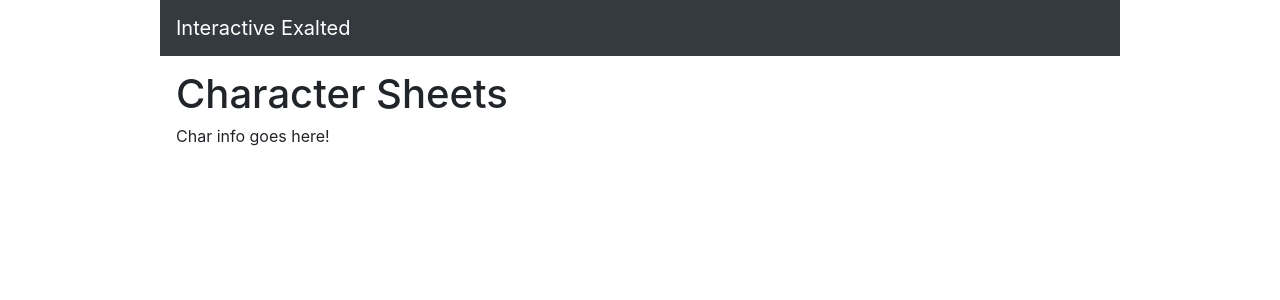
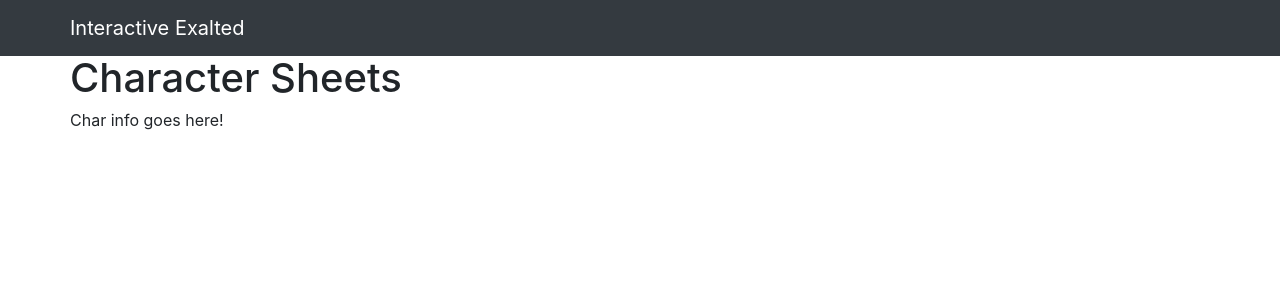
Before and after one commit to bobbzorzen/InteractiveExaltedSheets, a Django app: page /char_sheet/ in a window 1280 px wide. Shown: the top 300 px of the page. Run offline with Django 3.2, Linux system fonts and the light colour scheme; some libraries are stand-ins or nearby versions.

Commit message:
added basic bootstrap grid

```diff
--- a/InteractiveExalted/char_sheet/static/css/style.css
+++ b/InteractiveExalted/char_sheet/static/css/style.css
@@ -1,6 +1,6 @@
-html {
+/* .column {
     padding: 0 10em;
 }
 .content-wrapper {
     padding: 1em;
-}
+} */
--- a/InteractiveExalted/char_sheet/templates/char_sheet/header.html
+++ b/InteractiveExalted/char_sheet/templates/char_sheet/header.html
@@ -18,13 +18,17 @@
 
 
 <body class="body">
-	<div class="wrapper">
-        <nav class="navbar navbar-expand-lg navbar-dark bg-dark">
-            <a class="navbar-brand" href="#">Interactive Exalted</a>
-        </nav>
-	   {% block content %}
-	   {% endblock %}
-	</div>
+    <nav class="navbar navbar-expand-lg navbar-dark bg-dark">
+        <div class="container">
+            <div class="row">
+                <div class="col-xs-12">
+                    <a class="navbar-brand" href="#">Interactive Exalted</a>
+                </div>
+            </div>
+        </div>
+    </nav>
+    {% block content %}
+    {% endblock %}
 </body>
 
 </html>
--- a/InteractiveExalted/char_sheet/templates/char_sheet/home.html
+++ b/InteractiveExalted/char_sheet/templates/char_sheet/home.html
@@ -1,9 +1,13 @@
 {% extends "char_sheet/header.html" %}
 
 {% block content %}
-<div class="content-wrapper">
-    <h1>Character Sheets</h1>
+<div class="container">
+    <div class="row">
+        <div class="col-xs-12">
+            <h1>Character Sheets</h1>
 
-    <p>Char info goes here!</p>
+            <p>Char info goes here!</p>
+        </div>
+    </div>
 </div>
 {% endblock %}
```
